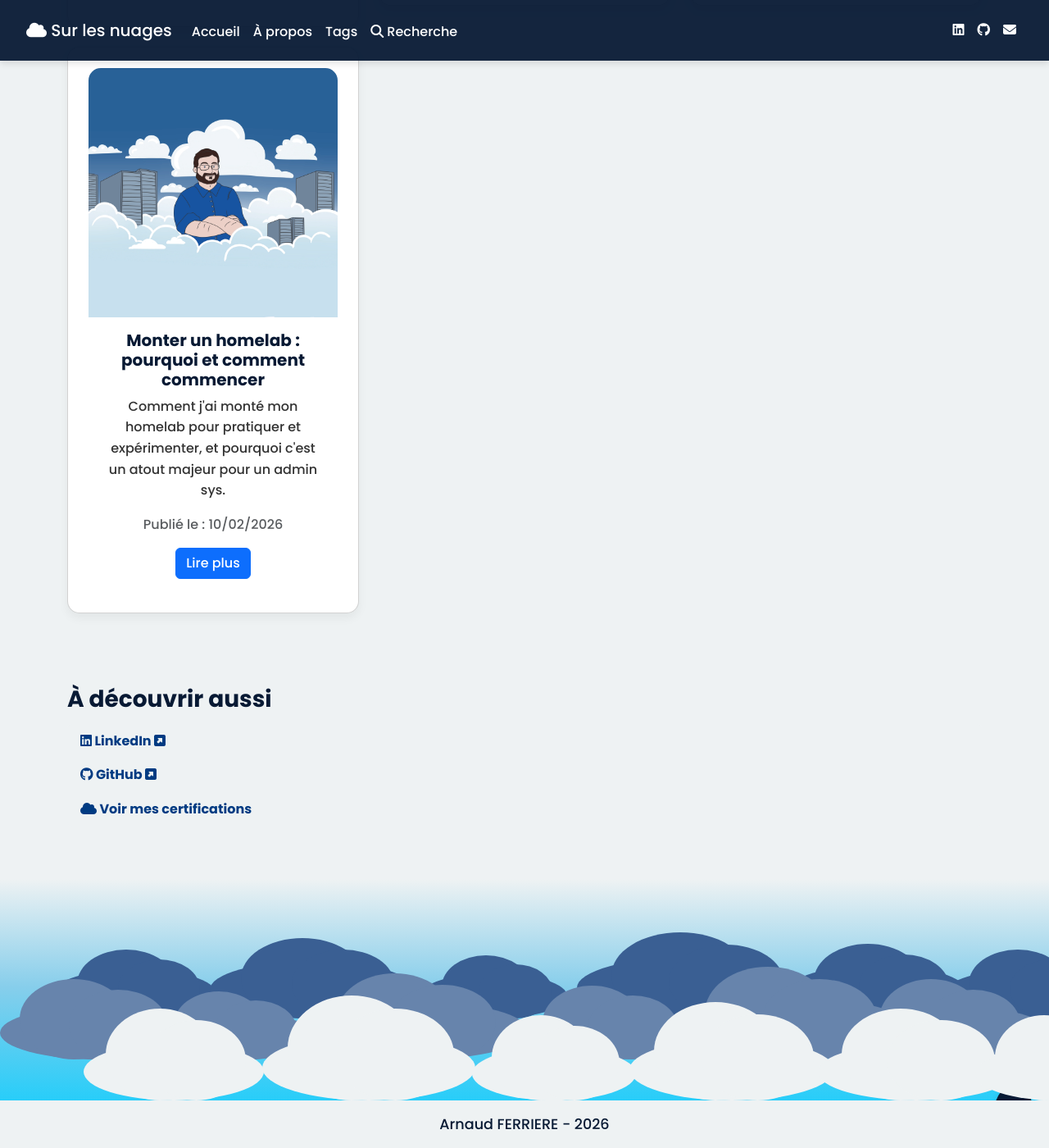
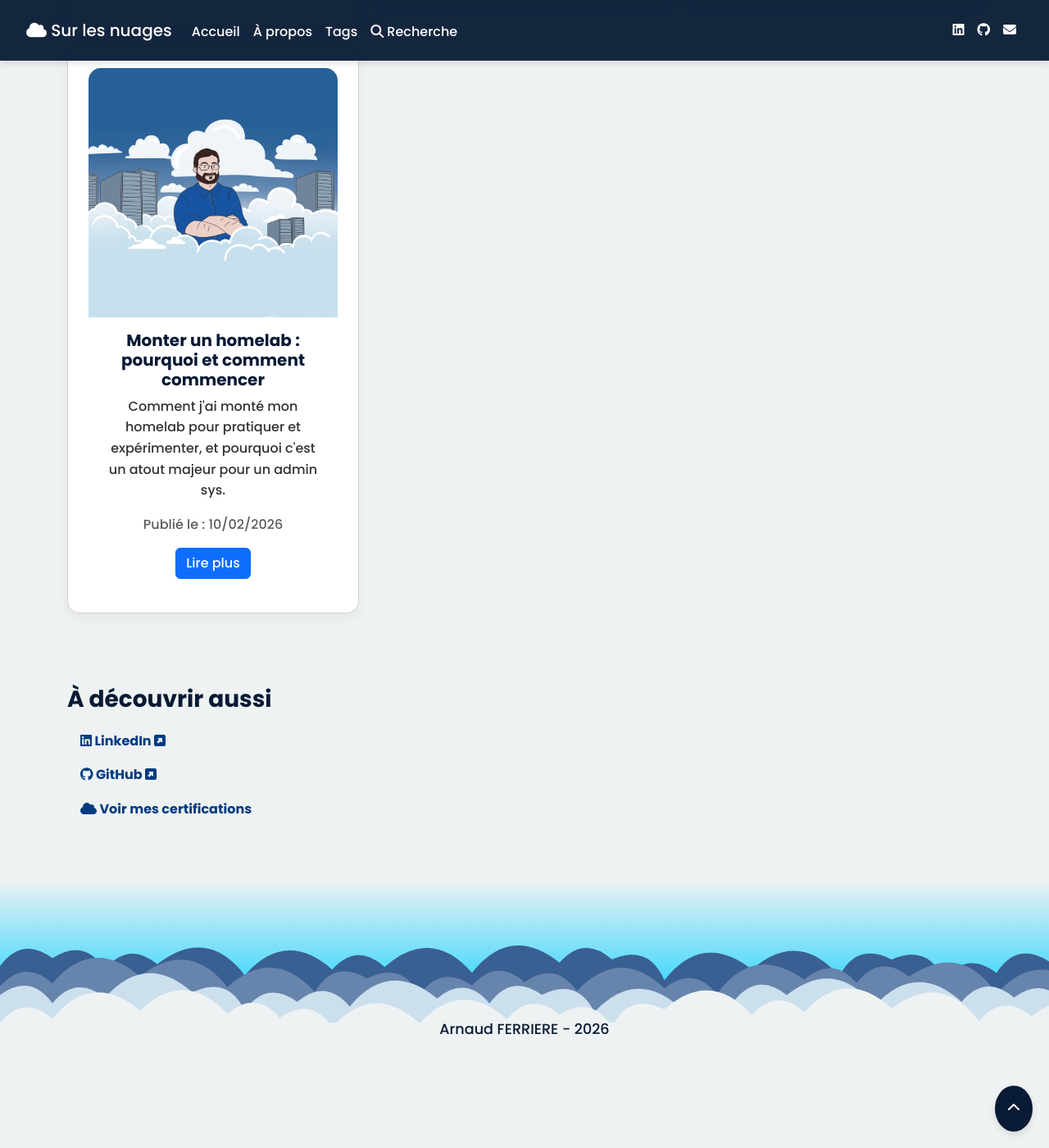
Before and after one commit to Arnaud-Ferriere/SurLesNuages, a Jekyll site: the page built from index.html, in a window 1280 px wide and 1400 px high, scrolled down 1733 px. Shown: the whole window at 82% size. Built offline with Jekyll 4.4.1, drawn with Linux system fonts in a browser that asks for light colours; nearby versions of some CDN libraries.

Commit message:
Use SVG as CSS background-image to eliminate subpixel gap
Instead of an inline SVG element + separate footer div (which causes
subpixel rendering gaps at various zoom levels), use the SVG as a
background-image on the footer element. Single element = no gap.

Co-Authored-By: Claude Opus 4.6 <noreply@anthropic.com>

```diff
--- a/_includes/footer.html
+++ b/_includes/footer.html
@@ -1,29 +1,3 @@
-<footer class="css-cloud-footer">
-    <div class="cloud-layer cloud-layer-1">
-        <div class="cloud" style="left: 5%; width: 200px; height: 60px;"></div>
-        <div class="cloud" style="left: 20%; width: 250px; height: 70px;"></div>
-        <div class="cloud" style="left: 40%; width: 180px; height: 55px;"></div>
-        <div class="cloud" style="left: 55%; width: 280px; height: 75px;"></div>
-        <div class="cloud" style="left: 75%; width: 220px; height: 65px;"></div>
-        <div class="cloud" style="left: 90%; width: 200px; height: 60px;"></div>
-    </div>
-    <div class="cloud-layer cloud-layer-2">
-        <div class="cloud" style="left: 0%; width: 240px; height: 65px;"></div>
-        <div class="cloud" style="left: 15%; width: 200px; height: 55px;"></div>
-        <div class="cloud" style="left: 30%; width: 260px; height: 70px;"></div>
-        <div class="cloud" style="left: 50%; width: 220px; height: 60px;"></div>
-        <div class="cloud" style="left: 65%; width: 280px; height: 75px;"></div>
-        <div class="cloud" style="left: 82%; width: 230px; height: 65px;"></div>
-    </div>
-    <div class="cloud-layer cloud-layer-3">
-        <div class="cloud" style="left: 8%; width: 220px; height: 70px;"></div>
-        <div class="cloud" style="left: 25%; width: 260px; height: 80px;"></div>
-        <div class="cloud" style="left: 45%; width: 200px; height: 65px;"></div>
-        <div class="cloud" style="left: 60%; width: 250px; height: 75px;"></div>
-        <div class="cloud" style="left: 78%; width: 240px; height: 70px;"></div>
-        <div class="cloud" style="left: 93%; width: 200px; height: 65px;"></div>
-    </div>
-    <div class="footer-text">
-        <p>Arnaud FERRIERE - {{ site.time | date: '%Y' }}</p>
-    </div>
+<footer class="cloud-footer">
+    <p>Arnaud FERRIERE - {{ site.time | date: '%Y' }}</p>
 </footer>
--- a/index.css
+++ b/index.css
@@ -441,108 +441,29 @@
     object-fit: cover;
   }
 
-  /* Footer - CSS Clouds */
-  .css-cloud-footer {
-    position: relative;
-    background: linear-gradient(to bottom, var(--color-background) 0%, #87CEEB 40%, #00CDFF 100%);
-    padding-top: 120px;
-    overflow: hidden;
+  /* Footer - SVG as background image (no gap possible) */
+  .cloud-footer {
+    background-image: url('/assets/clouds-footer.svg');
+    background-size: 100% auto;
+    background-repeat: no-repeat;
+    background-position: top center;
+    background-color: var(--color-background);
+    padding-top: 12vw;
+    text-align: center;
+    color: var(--color-primary);
+    margin: 0;
   }
 
-  .cloud-layer {
-    position: relative;
-    height: 80px;
-    margin-top: -30px;
+  .cloud-footer p {
+    margin: 0;
+    padding: 1rem 0;
+    font-size: 1.1rem;
   }
 
-  .cloud {
-    position: absolute;
-    border-radius: 50%;
-    bottom: 0;
-  }
-
-  .cloud::before,
-  .cloud::after {
-    content: '';
-    position: absolute;
-    border-radius: 50%;
-    bottom: 0;
-  }
-
-  /* Layer 1 - back (dark blue) */
-  .cloud-layer-1 { z-index: 1; }
-  .cloud-layer-1 .cloud {
-    background: rgba(58, 95, 147, 1);
-  }
-  .cloud-layer-1 .cloud::before {
-    background: rgba(58, 95, 147, 1);
-    width: 60%;
-    height: 140%;
-    left: 15%;
-  }
-  .cloud-layer-1 .cloud::after {
-    background: rgba(58, 95, 147, 1);
-    width: 50%;
-    height: 120%;
-    right: 10%;
-  }
-
-  /* Layer 2 - middle (medium blue) */
-  .cloud-layer-2 { z-index: 2; }
-  .cloud-layer-2 .cloud {
-    background: rgba(103, 132, 172, 1);
-  }
-  .cloud-layer-2 .cloud::before {
-    background: rgba(103, 132, 172, 1);
-    width: 55%;
-    height: 150%;
-    left: 10%;
-  }
-  .cloud-layer-2 .cloud::after {
-    background: rgba(103, 132, 172, 1);
-    width: 50%;
-    height: 130%;
-    right: 15%;
-  }
-
-  /* Layer 3 - front (light blue-grey, matches page bg) */
-  .cloud-layer-3 { z-index: 3; }
-  .cloud-layer-3 .cloud {
-    background: var(--color-background);
-  }
-  .cloud-layer-3 .cloud::before {
-    background: var(--color-background);
-    width: 60%;
-    height: 160%;
-    left: 12%;
-  }
-  .cloud-layer-3 .cloud::after {
-    background: var(--color-background);
-    width: 55%;
-    height: 140%;
-    right: 10%;
-  }
-
-  .footer-text {
-    position: relative;
-    z-index: 4;
-    background-color: var(--color-background);
-    color: var(--color-primary);
-    text-align: center;
-    padding: 1rem 0;
-    line-height: normal;
-  }
-
-  .footer-text a {
+  .cloud-footer a {
     color: #0056b3;
     text-decoration: none;
     font-weight: bold;
-  }
-
-  .footer-text p {
-    margin: 0;
-    font-size: 1.1rem;
-    padding: 0;
   }
 
   /* Styling for sortable table headers with Font Awesome icons */
```
Also changed, not shown: assets/clouds-footer.svg (added).
